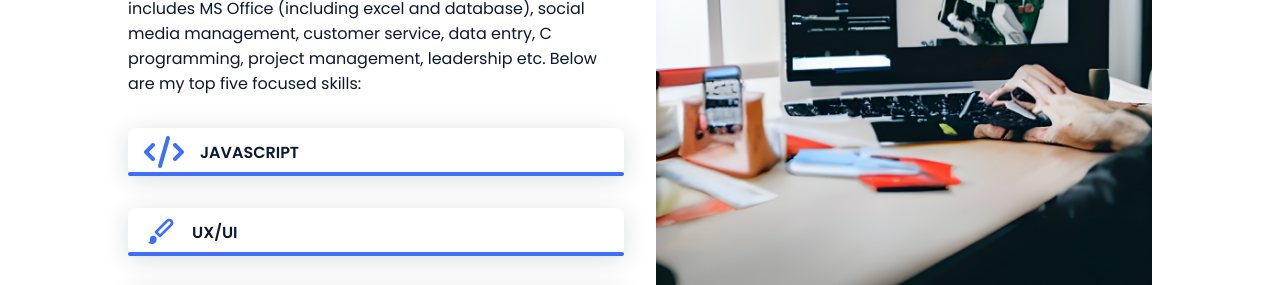
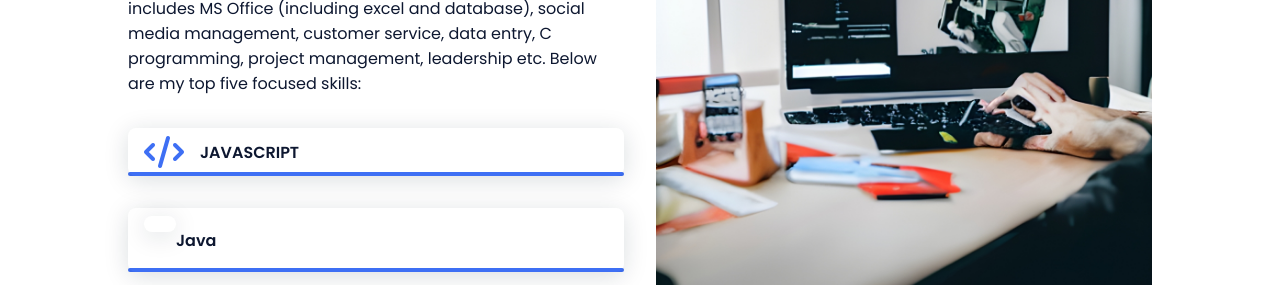
Before and after one commit to mshahriarnihal/Mubasshir-Al-Shahriar-Portfolio, a plain HTML site: page index.html in a window 1280 px wide. Shown: the part 3009-3294 px from the top of the page. Drawn offline with nearby package versions, Linux system fonts and the light colour scheme.

Commit message:
index update 7.5.html

```diff
--- a/index.html
+++ b/index.html
@@ -114,8 +114,8 @@ Please feel free to connect with me or email me to learn more about my skills, e
                         </div>
                         <div class="skills__data">
                             <div class="skills__names">
-                                <i class='bx bxs-paint skills__icon'></i>
-                                <span class="skills__name">UX/UI</span>
+                                <i class="skills__data skills__java"></i>
+                                <span class="skills__name">Java</span>
                             </div>
                             <div class="skills__bar skills__ux">
 
```
